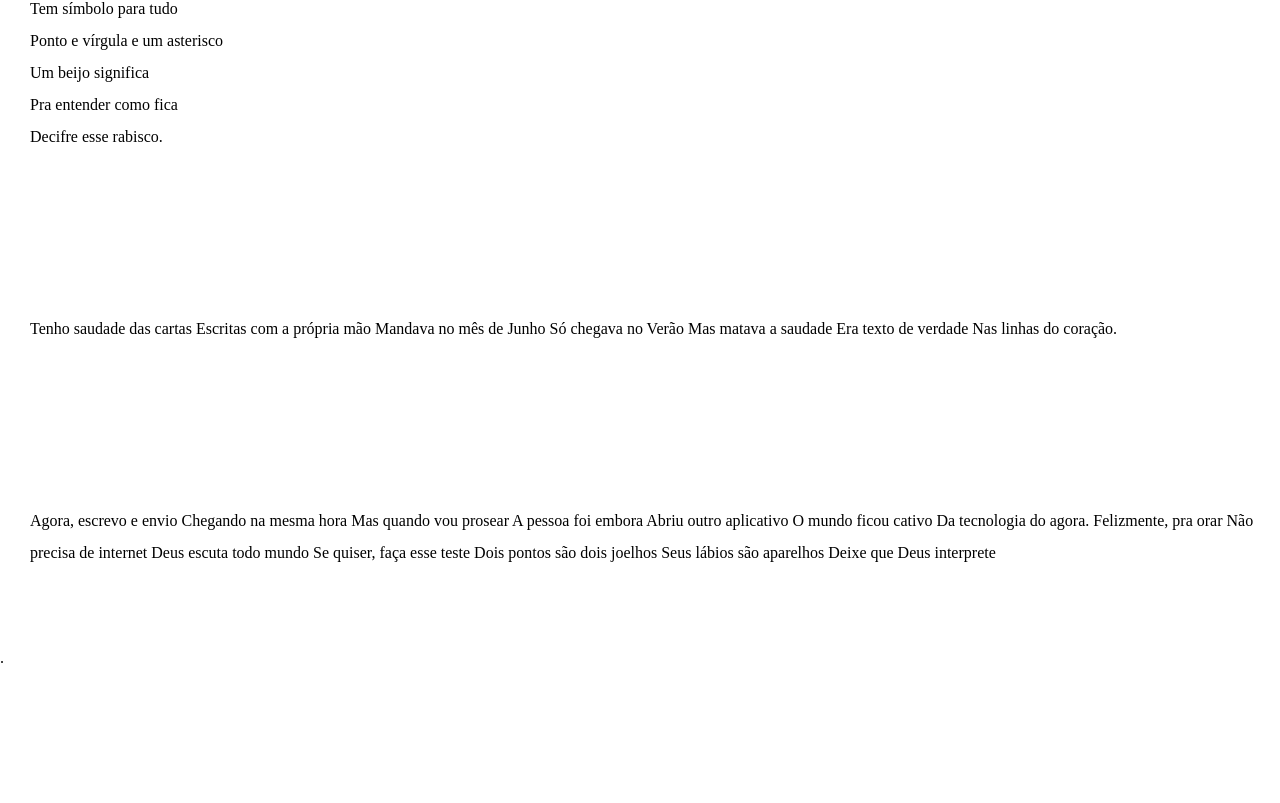
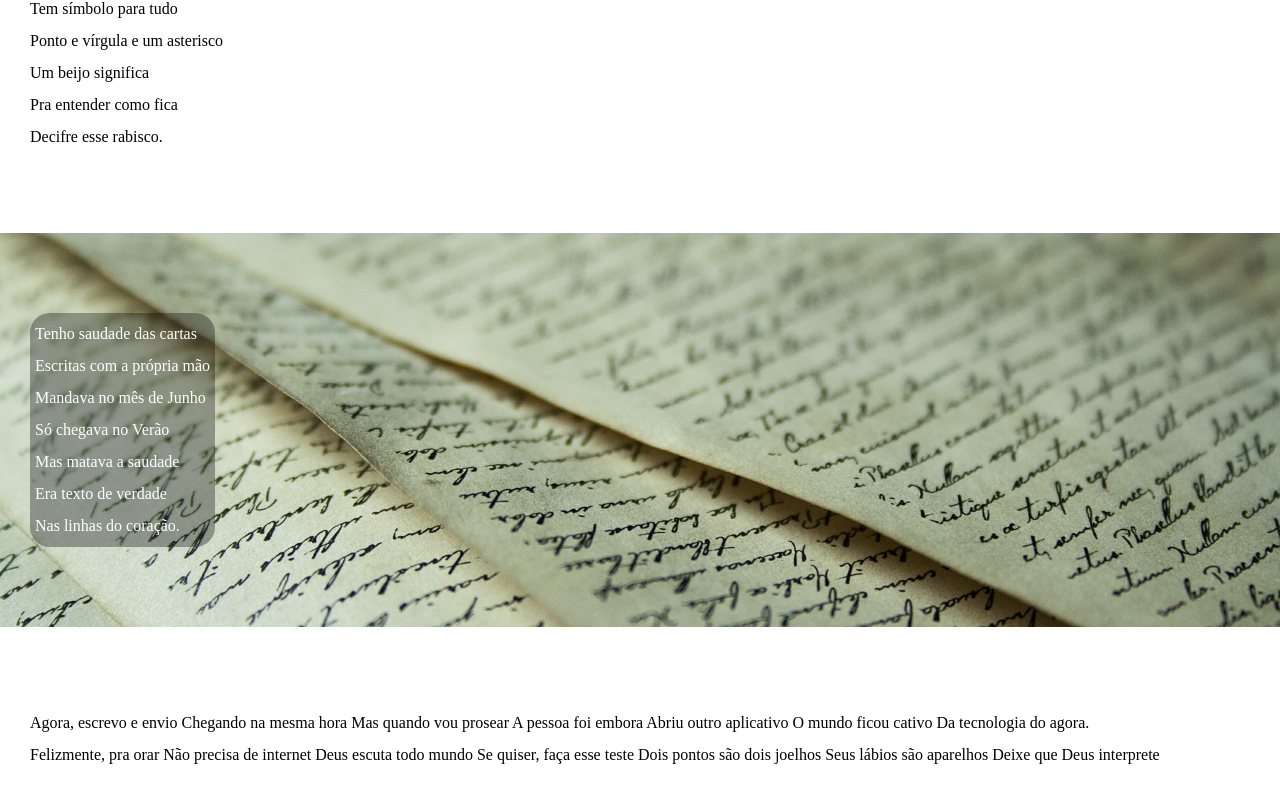
Before and after one commit to joaoVitor-amaro/projeto-cordel, a plain HTML site: page index.html in a window 1280 px wide. Shown: the part 1333-2136 px from the top of the page. Before the commit the page ends 2000 px from the top, so only its background shows below. Drawn offline with Linux system fonts and the light colour scheme.

Commit message:
Estilizando o projeto
Criação de outro parallax

```diff
--- a/index.html
+++ b/index.html
@@ -44,6 +44,8 @@
                 Agora é .com <br>
                 Se o saite é muito bom <br>
                 Ele vale um alto preço. <br>
+            </p>
+            <p>
                 Pra piorar a liguagem <br>
                 O emoticom é um risco <br>
                 Tem símbolo para tudo <br>
@@ -53,16 +55,19 @@
                 Decifre esse rabisco.
             </p>
         </section>
-        <section>
-            Tenho saudade das cartas
-            Escritas com a própria mão
-            Mandava no mês de Junho
-            Só chegava no Verão
-            Mas matava a saudade
-            Era texto de verdade
-            Nas linhas do coração.
+        <section class="image" id="img02">
+            <p>
+                Tenho saudade das cartas <br>
+                Escritas com a própria mão <br>
+                Mandava no mês de Junho <br>
+                Só chegava no Verão <br>
+                Mas matava a saudade <br>
+                Era texto de verdade <br>
+                Nas linhas do coração. <br>
+            </p>
         </section>
         <section>
+            <p>
                 Agora, escrevo e envio
                 Chegando na mesma hora
                 Mas quando vou prosear
@@ -70,6 +75,8 @@
                 Abriu outro aplicativo
                 O mundo ficou cativo
                 Da tecnologia do agora.
+            </p>
+            <p>
                 Felizmente, pra orar
                 Não precisa de internet
                 Deus escuta todo mundo
@@ -77,7 +84,11 @@
                 Dois pontos são dois joelhos
                 Seus lábios são aparelhos
                 Deixe que Deus interprete
+            </p>
         </section>.
     </main>
+    <footer>
+
+    </footer>
 </body>
 </html>
--- a/style/style.css
+++ b/style/style.css
@@ -42,15 +42,26 @@ section.image {
 
 #img01 {
     background-image: url(../imagens/background001.jpg);
+    background-position: right center;
+
+}
+
+#img02 {
+    background-image: url(../imagens/background002.jpg);
     background-position: center center;
-    background-size: cover;
 }
+
+@media screen and (max-width: 470px) {
+    #img01 {
+        background-position: center center;
+    }
+}
+
 
 section.image > p {
     display: inline-block;
     padding: 5px;
-    border-top-right-radius: 10px;
-    border-bottom-right-radius: 10px;
+    border-radius: 20px;
     background-color: rgba(0, 0, 0, 0.329);
 
 }
```
Lines whose indentation alone changed are shown as unchanged.
